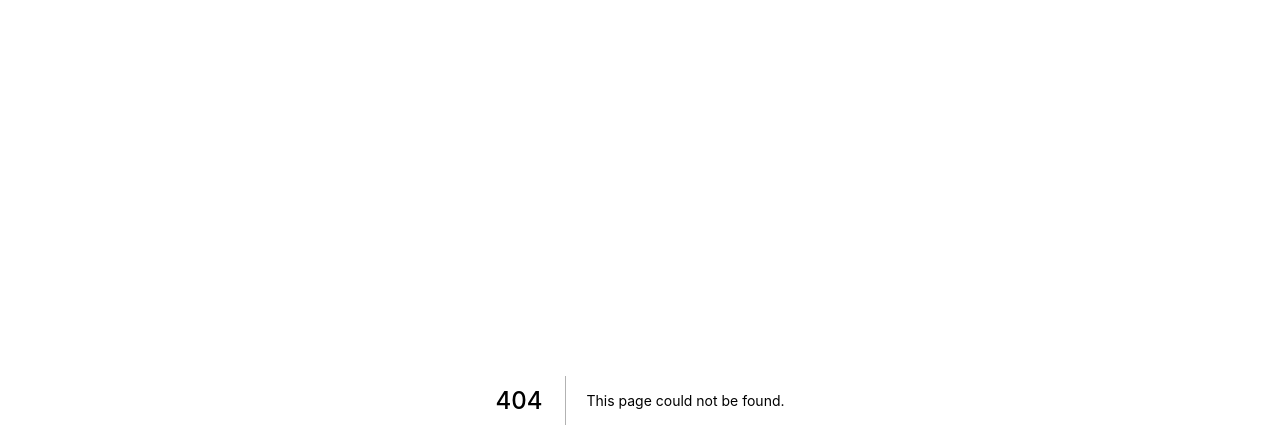
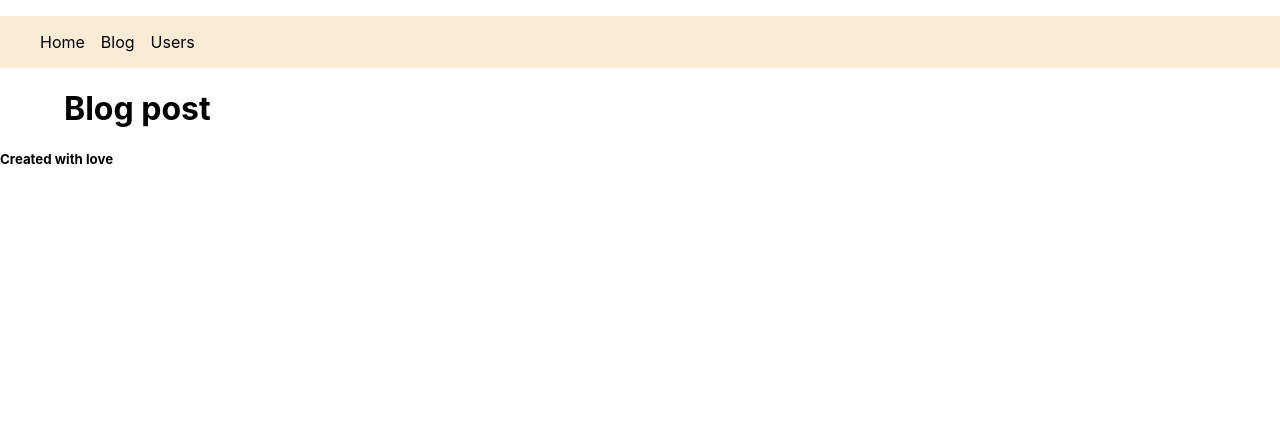
Before and after one commit to muhamien/basic-nextjs, a Next.js app: page /blog in a window 1280 px wide. Before the commit this address had no page. Shown: the top 448 px of the page. Built offline with nearby package versions, Linux system fonts and the light colour scheme.

Commit message:
first commit: Link between page, styling, layout

```diff
--- /dev/null
+++ b/components/Footer/index.tsx
@@ -0,0 +1,9 @@
+import '/styles/Home.module.css';
+
+export default function Footer() {
+    return (
+        <div>
+            <h5 style={{justifyContent:'center'}}>Created with love</h5>
+        </div>
+    )
+}
--- /dev/null
+++ b/components/Header/Header.module.css
@@ -0,0 +1,25 @@
+.container{
+    margin-top: 10px;
+    box-shadow: 3px 3px 13px rgb(0, 0, 0/32%);
+}
+
+.list{
+    list-style: none;
+    display: flex;
+    justify-content: flex-start;
+    background-color: antiquewhite;
+}
+
+.item{
+    margin-right: 1rem;
+    padding-top: 1rem;
+    padding-bottom: 1rem;
+}
+
+.item a:hover{
+    padding-bottom: 1rem;
+    font-weight: bold;
+    color: purple;
+    height: 100%;
+    border-bottom: 2px solid red;
+}
--- /dev/null
+++ b/components/Header/index.tsx
@@ -0,0 +1,21 @@
+import Link from 'next/link'
+import styles from "../Header/Header.module.css";
+import '/styles/Home.module.css';
+
+export default function Header() {
+    return (
+        <div className={styles.container}>
+            <ul className={styles.list}>
+                <li className={styles.item}>
+                    <Link href="/">Home</Link>
+                </li>
+                <li className={styles.item}>
+                    <Link href="blog">Blog</Link>
+                </li>
+                <li className={styles.item}>
+                    <Link href="users">Users</Link>
+                </li>
+            </ul>
+        </div>
+    )
+}
--- /dev/null
+++ b/components/Layout/index.tsx
@@ -0,0 +1,18 @@
+import {ReactNode} from 'react'
+import Footer from '../Footer';
+import Header from '../Header';
+
+interface LayoutProps {
+    children:ReactNode;
+}
+
+export default function Layout(props:LayoutProps) {
+    const {children} = props;
+    return (
+        <div>
+            <Header/>
+                <div>{children}</div>
+            <Footer/>
+        </div>
+    )
+}
--- /dev/null
+++ b/pages/blog/index.tsx
@@ -0,0 +1,8 @@
+import Layout from '../../components/Layout';
+export default function index() {
+    return (
+        <Layout>
+            <h1 style={{paddingLeft:'64px',}}>Blog post</h1>
+        </Layout>
+    )
+}
--- a/styles/globals.css
+++ b/styles/globals.css
@@ -14,3 +14,8 @@ a {
 * {
   box-sizing: border-box;
 }
+
+.container{
+  padding-left: 64px;
+  padding-right: 64px;
+}
```
Also changed, not shown: package.json (+8 -2 lines), pages/index.tsx (+4 -64 lines), pages/users/index.tsx (added, +8 -0 lines), .eslintrc.json, 2 other files (tests, documents, lock files or other folders).
